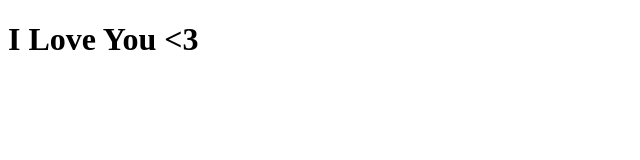
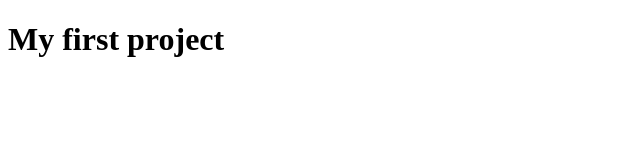
Before and after one commit to kartik-k3/My-Work, a plain HTML site: page index.html in a window 1280 px wide. Shown: the whole page, without its empty margins (0-640 px from the left). Drawn offline with Linux system fonts and the light colour scheme.

Commit message:
Update index.html

```diff
--- a/index.html
+++ b/index.html
@@ -7,6 +7,6 @@
     <title>Hello</title>
 </head>
 <body>
-    <h1>I Love You <3</h1>
+    <h1>My first project</h1>
 </body>
 </html>
```
